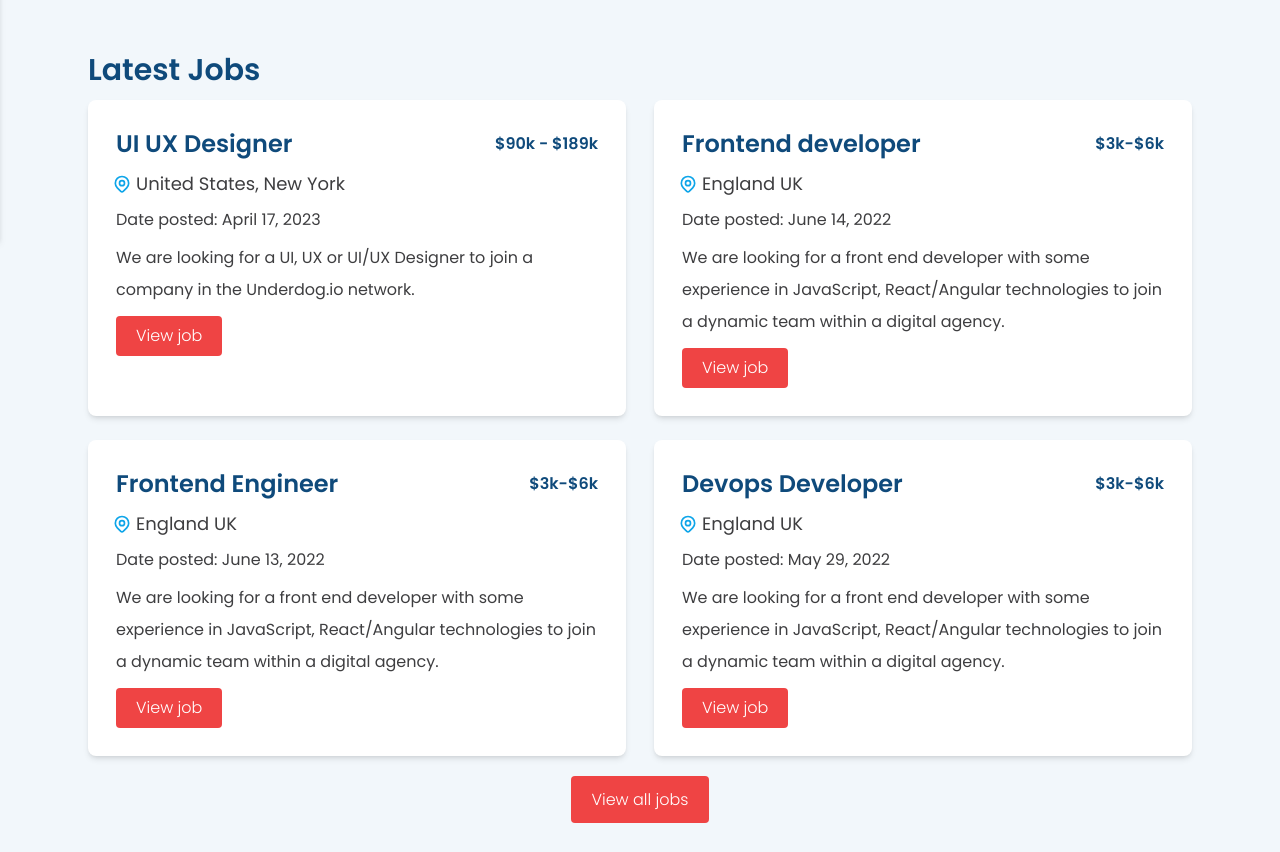
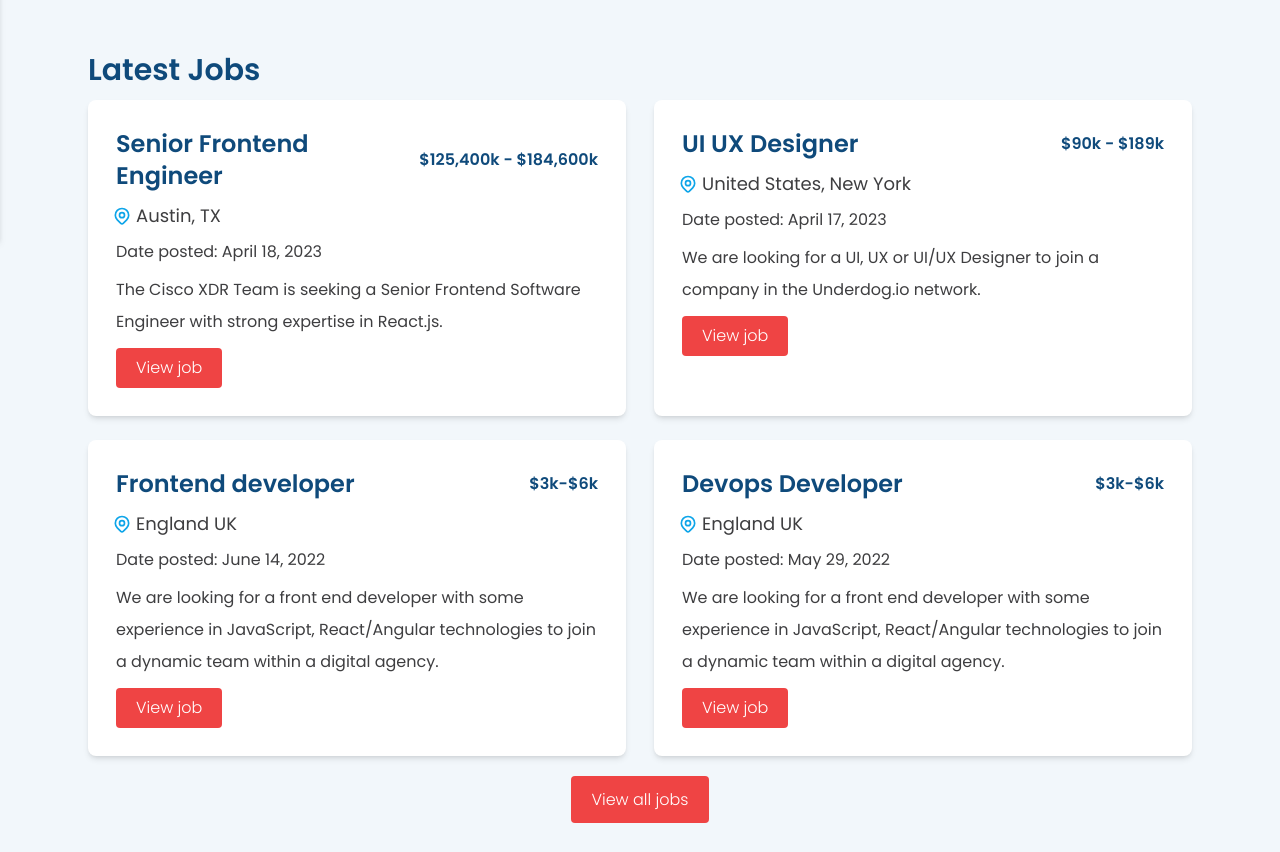
Before and after one commit to Ademayowa/jobapp-v4, a Next.js app: page / in a window 1280 px wide. Shown: the part 560-1412 px from the top of the page. Built offline with nearby package versions, Linux system fonts and the light colour scheme.

Commit message:
update frontend engineer info

```diff
--- a/jobs/front-end-engineer.md
+++ b/jobs/front-end-engineer.md
@@ -1,18 +1,20 @@
 ---
-role: 'Frontend Engineer'
-salary: '$3k-$6k'
-date: 'June 13, 2022'
-location: 'England UK'
+role: 'Senior Frontend Engineer'
+salary: '$125,400k - $184,600k'
+date: 'April 18, 2023'
+location: 'Austin, TX'
 category: 'Frontend'
-description: 'We are looking for a front end developer with some experience in JavaScript, React/Angular technologies to join a dynamic team within a digital agency.'
-text: 'In this role, you will be responsible for developing and implementing user interface components using React.js concepts and workflow such as Redux, Flux, and Webpack.'
+description: 'The Cisco XDR Team is seeking a Senior Frontend Software Engineer with strong expertise in React.js.'
 info: 'Job Requirements'
 ---
 
-- Minimum bachelor degree in computer science and any other relevant area.
-- In-depth knowledge of JavaScript with at least 2-3 years of experience in web application development using : Angular/React.
-- In-depth knowledge of JavaScript with at least 2-3 years of experience in web application development using : Angular/React.
-- Familiarity with Vanilla JS/Typescript/ECMAScript 6, Javascript Patterns, HTML5/CSS3, Git.
-- Interest in monitoring and training in new technologies.
+- Advanced understanding of JavaScript fundamentals.
+- Experience interfacing with RESTful and/or GraphQL APIs.
+- Solid understanding of HTML, CSS, and core browser concepts.
+- Knowledge of modern frontend tools and libraries such as Webpack, Babel, and ES6.
+- Experience with testing frameworks such as Cypress and Jest.
+- Experience with performance and optimization problems, particularly at large scale, and a demonstrated ability to diagnose and prevent these problems.
+- Ability to clearly and concisely communicate about complex technical, architectural, and/or organizational problems and propose thorough iterative solutions.
+- Demonstrable experience developing cross-browser, responsive web applications.
 
-[apply for this role](https://www.randstad.ch/jobs/s-it/front-end-developer_geneve_39520491/?utm_source=indeed&igbTracker=640690341&utm_campaign=igb_advertising_IT&utm_medium=igb+cpc&utm_content=Front+End+Developer+%2817686%29+%5B0bcd2f08604ecabb_7b2e2cfe72295%5D),
+[apply for this role](https://jobs.cisco.com/jobs/ProjectDetail/Senior-Frontend-Engineer-react-js/1400463?source=LinkedIn),
--- a/pages/jobs/[slug].js
+++ b/pages/jobs/[slug].js
@@ -24,7 +24,7 @@ export default function Job({
 }) {
   return (
     <Layout title={role}>
-      <div className='py-5 shadow-lg bg-white rounded-lg m-5 md:m-10'>
+      <div className='py-5 shadow-lg bg-white rounded-lg w-4/5 my-8 mx-auto'>
         <div className='px-10 md:mx-10 md:px-12 py-4'>
           <div className='my-4'>
             <Link href='/jobs'>
```
